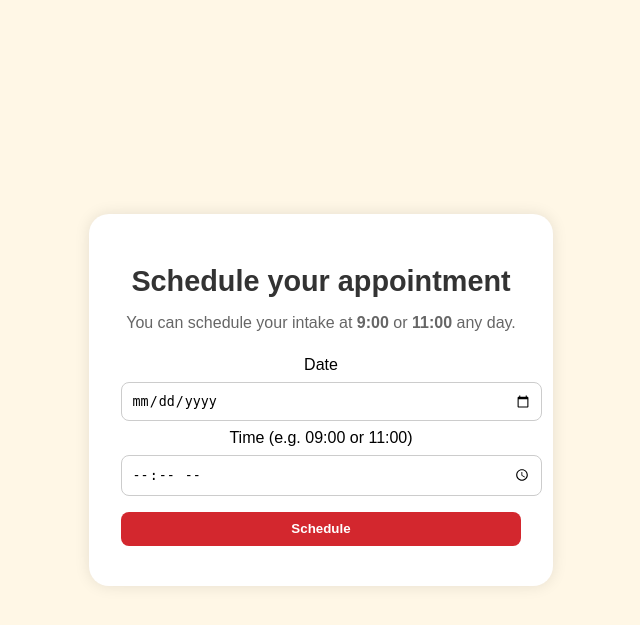
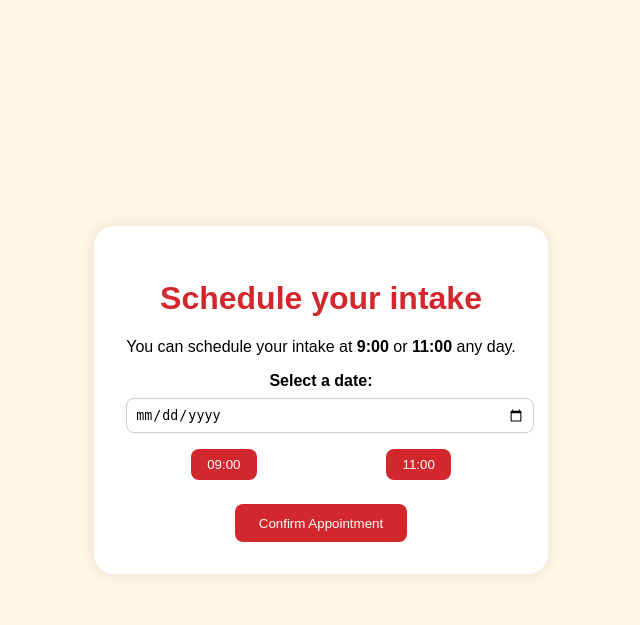
Before and after one commit to Joepheusschen/BagelBoy-Backend, a Flask app: template templates/schedule.html in a window 1280 px wide. Shown: the top 625 px of the page, without its empty margins (319-959 px from the left). Run offline with Flask 3, Linux system fonts and the light colour scheme; the template is opened without the code that fills it, so the values that code supplies are empty; parts of the project's set-up code (start-up, migrations or seed data) failed here and were passed over.

Commit message:
Update schedule.html

```diff
--- a/templates/schedule.html
+++ b/templates/schedule.html
@@ -5,8 +5,8 @@
   <title>Schedule Your Appointment</title>
   <style>
     body {
+      background-color: #fff7e6;
       font-family: 'Arial Rounded MT Bold', sans-serif;
-      background-color: #fff7e6;
       display: flex;
       justify-content: center;
       align-items: center;
@@ -20,52 +20,78 @@
       box-shadow: 0 0 15px rgba(0,0,0,0.1);
       text-align: center;
       max-width: 400px;
-      width: 100%;
     }
     h1 {
-      font-size: 1.8rem;
-      color: #333;
-      margin-bottom: 1rem;
+      color: #d3272e;
     }
-    p {
-      font-size: 1rem;
-      color: #666;
+    label {
+      display: block;
+      margin: 1rem 0 0.5rem;
+      font-weight: bold;
     }
-    form {
-      margin-top: 1.5rem;
-    }
-    input, button {
+    input[type="date"] {
+      padding: 0.5rem;
       width: 100%;
-      padding: 0.6rem;
-      margin: 0.5rem 0;
       border-radius: 8px;
       border: 1px solid #ccc;
     }
-    button {
+    .time-buttons {
+      display: flex;
+      justify-content: space-around;
+      margin-top: 1rem;
+    }
+    .time-button {
       background-color: #d3272e;
       color: white;
-      font-weight: bold;
+      padding: 0.5rem 1rem;
       border: none;
+      border-radius: 8px;
       cursor: pointer;
     }
+    .time-button.active {
+      background-color: #a31e20;
+    }
+    button[type="submit"] {
+      background-color: #d3272e;
+      color: white;
+      padding: 0.7rem 1.5rem;
+      border: none;
+      border-radius: 8px;
+      cursor: pointer;
+      margin-top: 1.5rem;
+    }
   </style>
+  <script>
+    let selectedTime = "";
+
+    function selectTime(time) {
+      selectedTime = time;
+      document.getElementById("time").value = time;
+
+      document.querySelectorAll(".time-button").forEach(btn => btn.classList.remove("active"));
+      document.getElementById("btn-" + time).classList.add("active");
+    }
+  </script>
 </head>
 <body>
   <div class="container">
-    <h1>Schedule your appointment</h1>
+    <h1>Schedule your intake</h1>
     <p>You can schedule your intake at <strong>9:00</strong> or <strong>11:00</strong> any day.</p>
     <form method="POST">
       <input type="hidden" name="first_name" value="{{ first_name }}">
       <input type="hidden" name="last_name" value="{{ last_name }}">
       <input type="hidden" name="email" value="{{ email }}">
+      <input type="hidden" id="time" name="time">
 
-      <label for="date">Date</label>
+      <label for="date">Select a date:</label>
       <input type="date" name="date" required>
 
-      <label for="time">Time (e.g. 09:00 or 11:00)</label>
-      <input type="time" name="time" required>
+      <div class="time-buttons">
+        <button type="button" class="time-button" id="btn-09:00" onclick="selectTime('09:00')">09:00</button>
+        <button type="button" class="time-button" id="btn-11:00" onclick="selectTime('11:00')">11:00</button>
+      </div>
 
-      <button type="submit">Schedule</button>
+      <button type="submit">Confirm Appointment</button>
     </form>
   </div>
 </body>
```
